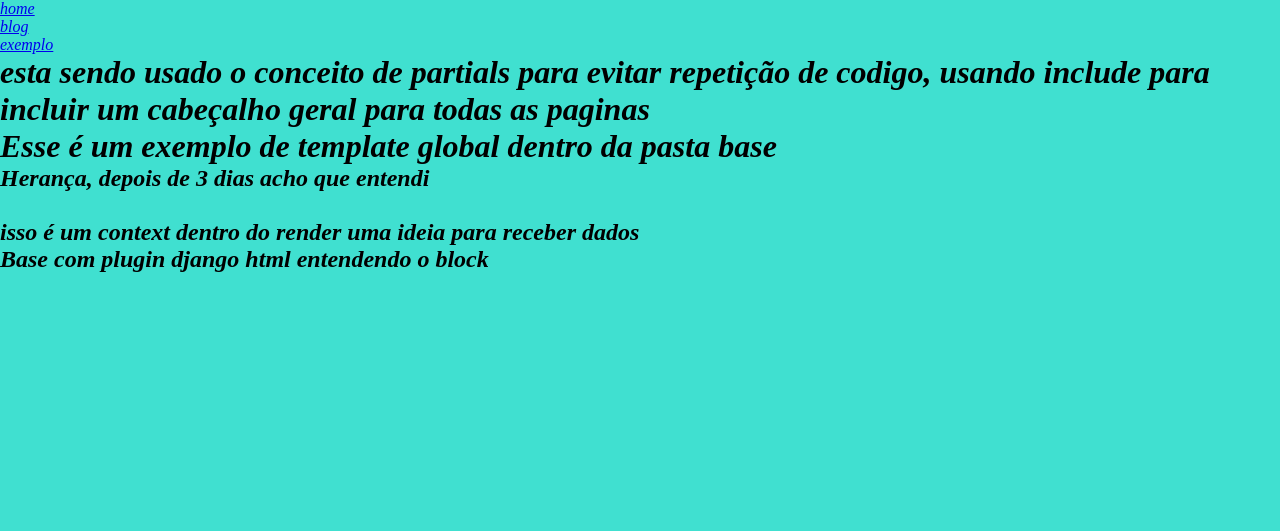
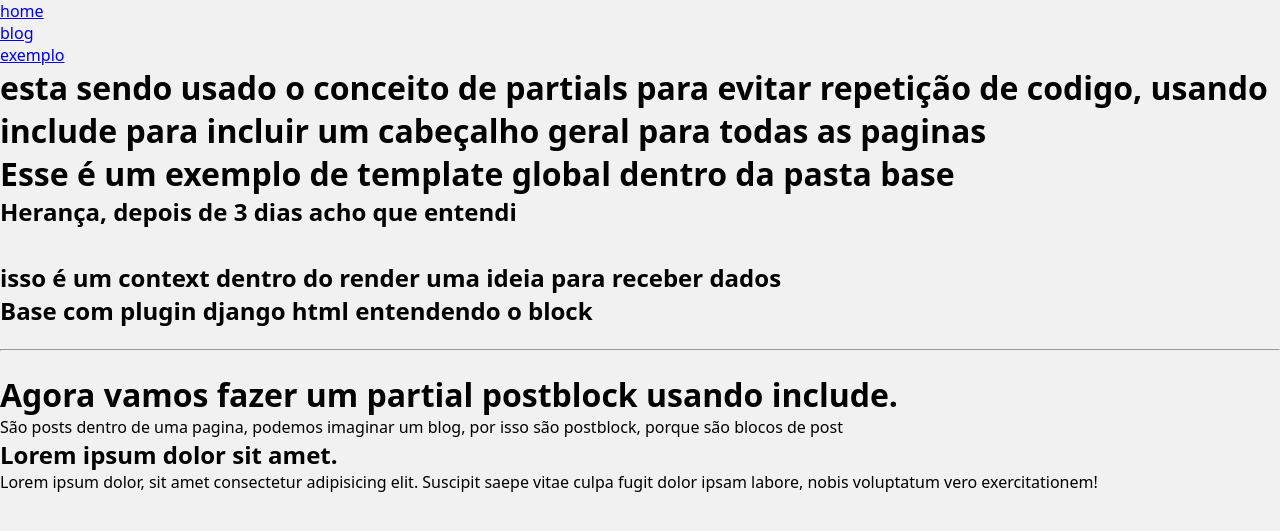
Before and after one commit to ValterTertuliano/Cursos-Em-Andamento, a Django app: page / in a window 1280 px wide. Shown: the top 531 px of the page. Run offline with Django 5.2, Linux system fonts and the light colour scheme.

Commit message:
aula 435, entendo blocos de post

```diff
--- /dev/null
+++ b/Cursos em Andamento/Aprendendo Django/introducao-django/base/global/base.html
@@ -0,0 +1,31 @@
+{% include "global/partial/head.html" %}
+{% include "global/partial/menu.html" %}
+
+<body>
+
+    <h1> esta sendo usado o conceito de partials para evitar repetição de codigo, usando include para incluir um cabeçalho geral para todas as paginas
+    </h1>
+    <h1>
+        Esse é um exemplo de template global
+        dentro da pasta base
+    </h1>
+    <h2>{% block texto %}Base com plugin django html entendendo o block{% endblock texto %}</h2>
+    <br>
+    <hr>
+    <br>
+    <h1>
+        Agora vamos fazer um partial postblock usando include.
+    </h1>
+    <p>São posts dentro de uma pagina, podemos imaginar um blog, por isso são postblock, porque são blocos de post</p>
+    <article class="post">
+        <header>
+            <h2 class="post__title">
+            Lorem ipsum dolor sit amet.
+            </h2>
+        </header>
+        <div class="post__content">
+            Lorem ipsum dolor, sit amet consectetur adipisicing elit. Suscipit saepe vitae culpa fugit dolor ipsam labore, nobis voluptatum vero exercitationem!
+        </div>
+    </article>
+</body>
+</html>
--- a/Cursos em Andamento/Aprendendo Django/introducao-django/base/global/index.html
+++ /dev/null
@@ -1,15 +0,0 @@
-{% include "global/partial/head.html" %}
-{% include "global/partial/menu.html" %}
-
-<body>
-
-    <h1> esta sendo usado o conceito de partials para evitar repetição de codigo, usando include para incluir um cabeçalho geral para todas as paginas
-    </h1>
-    <h1>
-        Esse é um exemplo de template global
-        dentro da pasta base
-    </h1>
-    <h2>{% block texto %}Base com plugin django html entendendo o block{% endblock texto %}</h2>
-
-</body>
-</html>
--- a/Cursos em Andamento/Aprendendo Django/introducao-django/base/static/global/css/style.css
+++ b/Cursos em Andamento/Aprendendo Django/introducao-django/base/static/global/css/style.css
@@ -1,7 +1,19 @@
-* {
-    background-color: turquoise;
-    font-style: italic;
-    margin: 0;
-    padding: 0;
-    box-sizing: border-box;
-  }
+/* Reset */
+*,
+*:after,
+*:before {
+  margin: 0;
+  padding: 0;
+  box-sizing: border-box;
+}
+
+html {
+  font-size: 62.5%;
+}
+
+body {
+  font-size: 1.6rem;
+  background: #f1f1f1;
+  font-family: system-ui, -apple-system, BlinkMacSystemFont, 'Segoe UI', Roboto,
+    Oxygen, Ubuntu, Cantarell, 'Open Sans', 'Helvetica Neue', sans-serif;
+}
--- a/Cursos em Andamento/Aprendendo Django/introducao-django/blogapp/templates/blogapp/blog.html
+++ b/Cursos em Andamento/Aprendendo Django/introducao-django/blogapp/templates/blogapp/blog.html
@@ -1,3 +1,3 @@
-{% extends "global/index.html" %}
+{% extends "global/base.html" %}
 
 {% block texto %}Extendendo o tema do template global para o app blog - vale lembrar que devo usar o mesmo nome para real extensão Texto - está começando a fazer sentidos, já que basicamente os templates são como temas para uma app{% endblock texto %}
--- a/Cursos em Andamento/Aprendendo Django/introducao-django/blogapp/templates/blogapp/exemplo.html
+++ b/Cursos em Andamento/Aprendendo Django/introducao-django/blogapp/templates/blogapp/exemplo.html
@@ -1,3 +1,3 @@
-{% extends "global/index.html" %}
+{% extends "global/base.html" %}
 
 {% block texto %}Extendendo o tema do template global para a url aninhada EXEMPLO - vale lembrar que devo usar o mesmo nome para real extensão Texto - está começando a fazer sentidos, já que basicamente os templates são como temas para uma app - sendo esse um tipo de herança em django{% endblock texto %}
--- a/Cursos em Andamento/Aprendendo Django/introducao-django/homeapp/templates/homeapp/home.html
+++ b/Cursos em Andamento/Aprendendo Django/introducao-django/homeapp/templates/homeapp/home.html
@@ -1,4 +1,4 @@
-{% extends "global/index.html" %}
+{% extends "global/base.html" %}
 
 {% block texto %}Herança, depois de 3 dias acho que entendi
 
```
